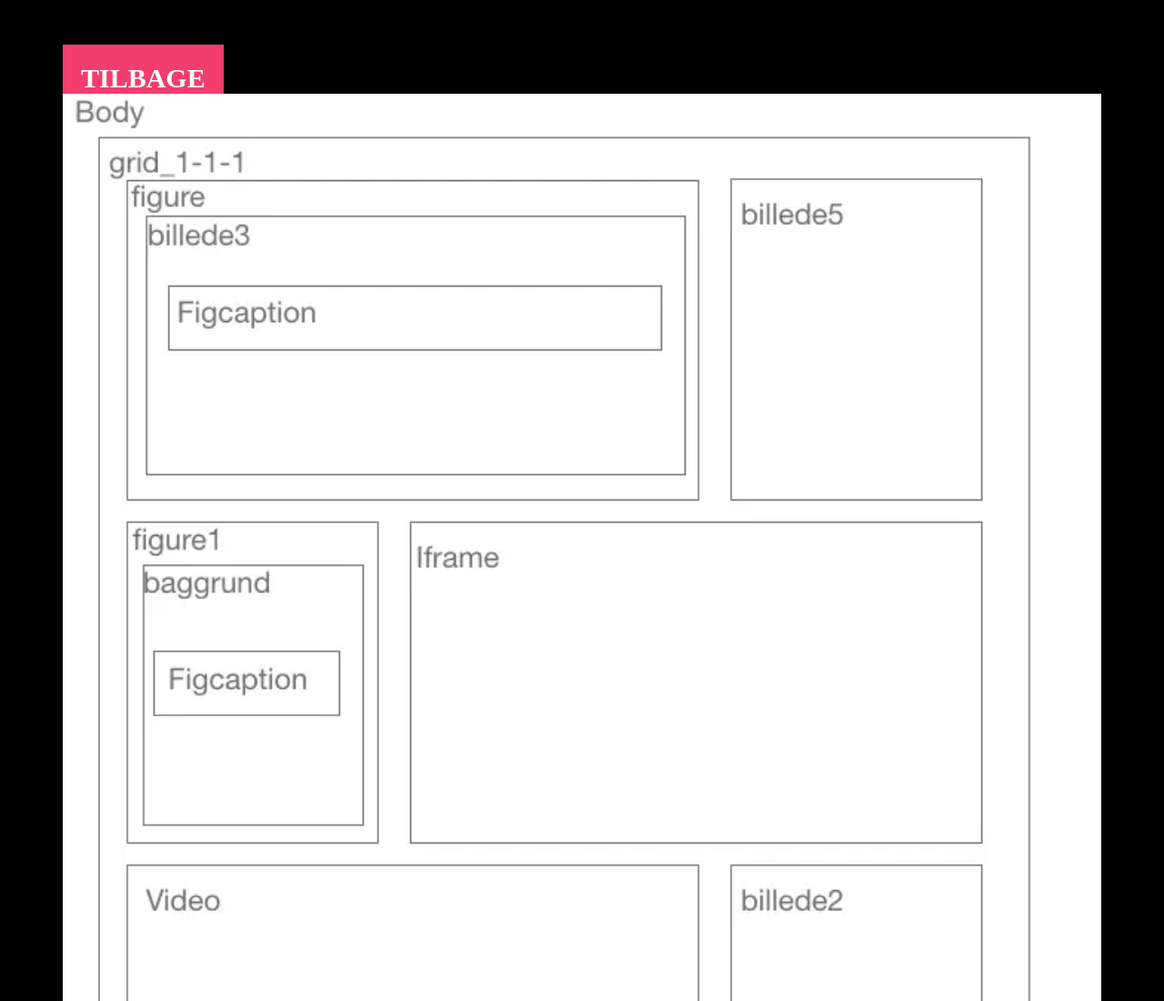
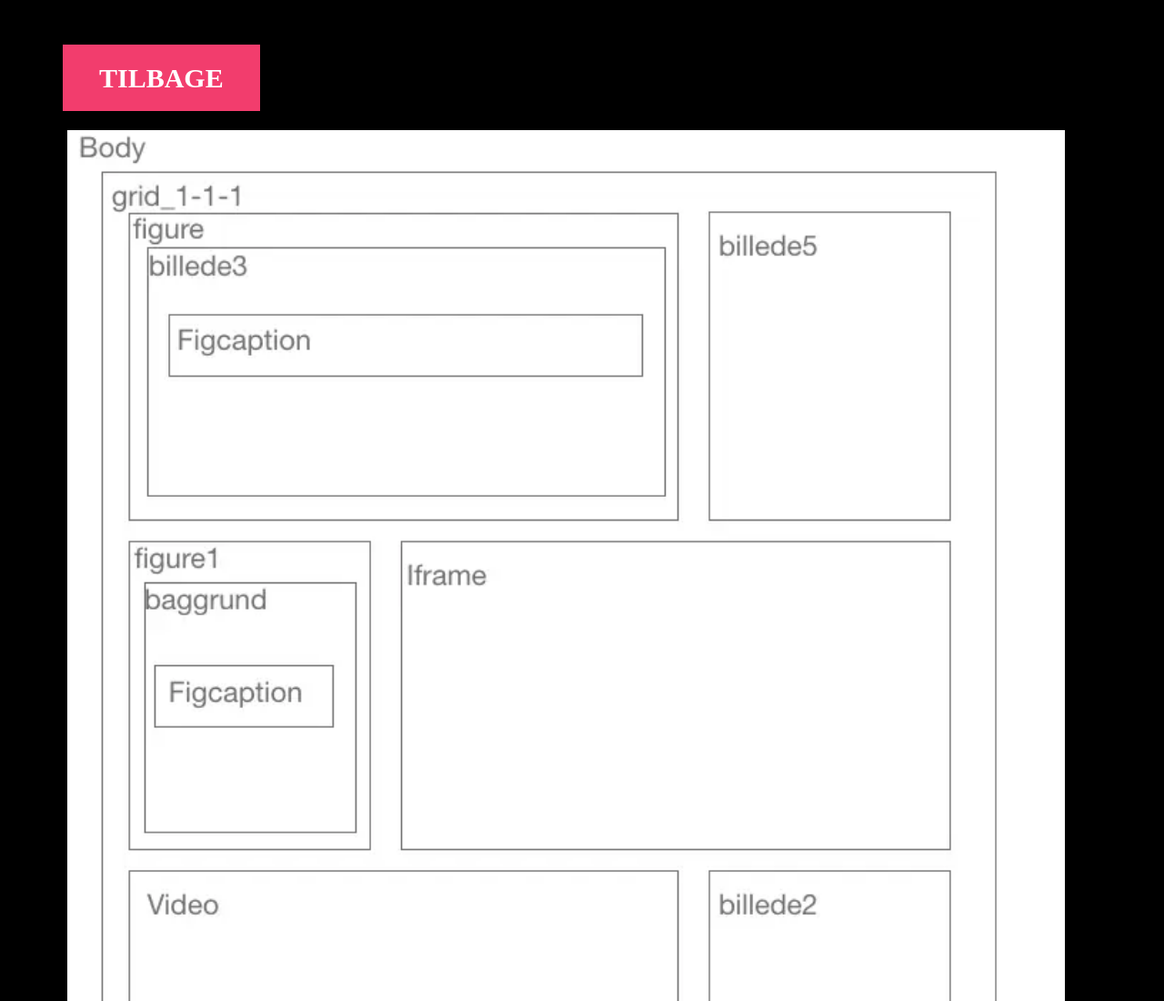
Before and after one commit to lineploeger/01_pilot, a plain HTML site: page diagram.html in a window 1280 px wide. Shown: the top 1100 px of the page at 91% size. Drawn offline with Linux system fonts and the light colour scheme; files whose address does not match are found by name.

Commit message:
endelige ændringer

```diff
--- a/style.css
+++ b/style.css
@@ -98,7 +98,6 @@ video {
   font-size: 30px;
   margin-top: 20px;
   margin-bottom: 40px;
-  padding: 20px 20px 20px 20px;
   color: white;
   font-family: Myriad Pro;
   font-weight: bold;
@@ -107,3 +106,14 @@ video {
   text-decoration: none;
   flex: auto;
 }
+
+.knap {
+  padding: 20px 20px 20px 20px;
+}
+.knap2 {
+  padding: 20px 40px 20px 40px;
+}
+
+.layoutdiagram {
+  padding: 40px 40px 0px 5px;
+}
```
Also changed, not shown: layoutdiagram.webp (renamed from billeder/layoutdiagram.webp).
